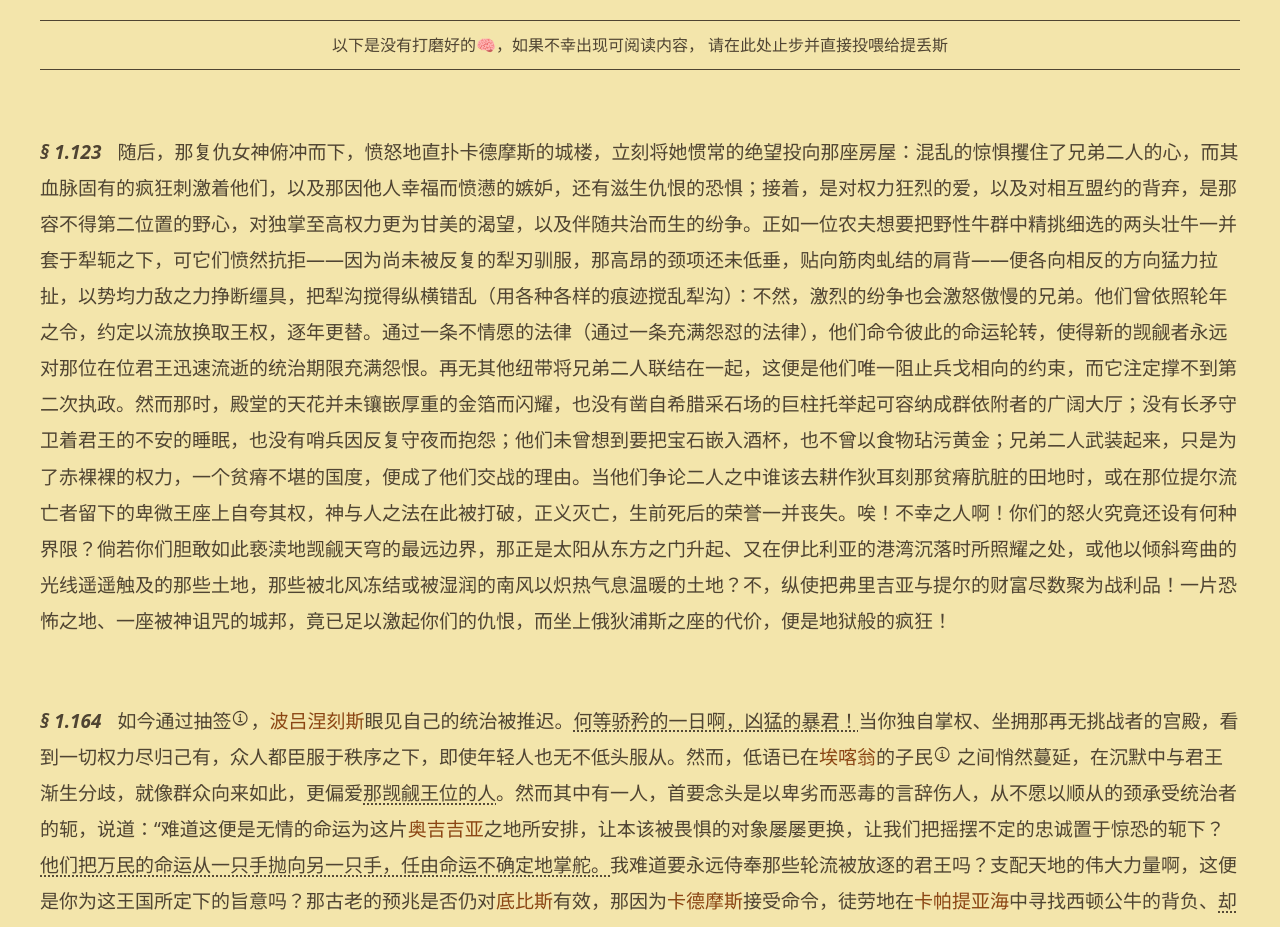
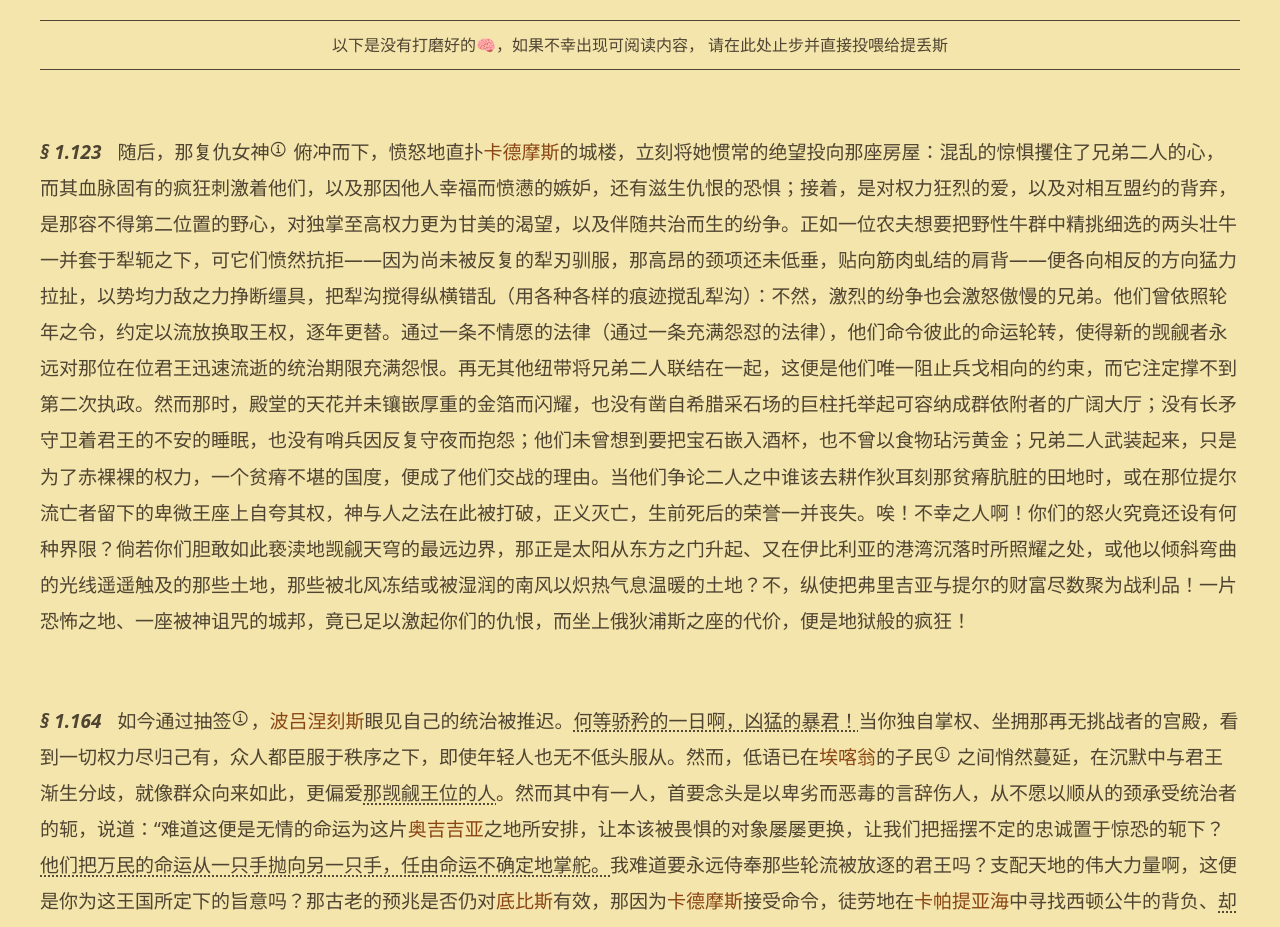
Before and after one commit to ThundeRayn/online-Reader, a React (Vite) app: page / in a window 1280 px wide. Shown: the part 2080-3007 px from the top of the page. Built offline with nearby package versions, Linux system fonts and the light colour scheme.

Commit message:
para1123 in progressing

```diff
--- a/src/Paragraphs/Para1123.tsx
+++ b/src/Paragraphs/Para1123.tsx
@@ -17,7 +17,7 @@ const Para1123 = () => {
         {/*<Citation></Citation>*/}
         {/*<Citation extranote="text"></Citation>*/}
 
-        随后，那复仇女神俯冲而下，愤怒地直扑卡德摩斯的城楼，立刻将她惯常的绝望投向那座房屋：混乱的惊惧攫住了兄弟二人的心，而其血脉固有的疯狂刺激着他们，以及那因他人幸福而愤懑的嫉妒，还有滋生仇恨的恐惧；接着，是对权力狂烈的爱，以及对相互盟约的背弃，是那容不得第二位置的野心，对独掌至高权力更为甘美的渴望，以及伴随共治而生的纷争。正如一位农夫想要把野性牛群中精挑细选的两头壮牛一并套于犁轭之下，可它们愤然抗拒——因为尚未被反复的犁刃驯服，那高昂的颈项还未低垂，贴向筋肉虬结的肩背——便各向相反的方向猛力拉扯，以势均力敌之力挣断缰具，把犁沟搅得纵横错乱（用各种各样的痕迹搅乱犁沟）：不然，激烈的纷争也会激怒傲慢的兄弟。他们曾依照轮年之令，约定以流放换取王权，逐年更替。通过一条不情愿的法律（通过一条充满怨怼的法律），他们命令彼此的命运轮转，使得新的觊觎者永远对那位在位君王迅速流逝的统治期限充满怨恨。再无其他纽带将兄弟二人联结在一起，这便是他们唯一阻止兵戈相向的约束，而它注定撑不到第二次执政。然而那时，殿堂的天花并未镶嵌厚重的金箔而闪耀，也没有凿自希腊采石场的巨柱托举起可容纳成群依附者的广阔大厅；没有长矛守卫着君王的不安的睡眠，也没有哨兵因反复守夜而抱怨；他们未曾想到要把宝石嵌入酒杯，也不曾以食物玷污黄金；兄弟二人武装起来，只是为了赤裸裸的权力，一个贫瘠不堪的国度，便成了他们交战的理由。当他们争论二人之中谁该去耕作狄耳刻那贫瘠肮脏的田地时，或在那位提尔流亡者留下的卑微王座上自夸其权，神与人之法在此被打破，正义灭亡，生前死后的荣誉一并丧失。唉！不幸之人啊！你们的怒火究竟还设有何种界限？倘若你们胆敢如此亵渎地觊觎天穹的最远边界，那正是太阳从东方之门升起、又在伊比利亚的港湾沉落时所照耀之处，或他以倾斜弯曲的光线遥遥触及的那些土地，那些被北风冻结或被湿润的南风以炽热气息温暖的土地？不，纵使把弗里吉亚与提尔的财富尽数聚为战利品！一片恐怖之地、一座被神诅咒的城邦，竟已足以激起你们的仇恨，而坐上俄狄浦斯之座的代价，便是地狱般的疯狂！
+        随后，那复仇女神<Elaboration note="Fury" text="厄里倪厄斯"/> 俯冲而下，愤怒地直扑<Citation>卡德摩斯</Citation>的城楼，立刻将她惯常的绝望投向那座房屋：混乱的惊惧攫住了兄弟二人的心，而其血脉固有的疯狂刺激着他们，以及那因他人幸福而愤懑的嫉妒，还有滋生仇恨的恐惧；接着，是对权力狂烈的爱，以及对相互盟约的背弃，是那容不得第二位置的野心，对独掌至高权力更为甘美的渴望，以及伴随共治而生的纷争。正如一位农夫想要把野性牛群中精挑细选的两头壮牛一并套于犁轭之下，可它们愤然抗拒——因为尚未被反复的犁刃驯服，那高昂的颈项还未低垂，贴向筋肉虬结的肩背——便各向相反的方向猛力拉扯，以势均力敌之力挣断缰具，把犁沟搅得纵横错乱（用各种各样的痕迹搅乱犁沟）：不然，激烈的纷争也会激怒傲慢的兄弟。他们曾依照轮年之令，约定以流放换取王权，逐年更替。通过一条不情愿的法律（通过一条充满怨怼的法律），他们命令彼此的命运轮转，使得新的觊觎者永远对那位在位君王迅速流逝的统治期限充满怨恨。再无其他纽带将兄弟二人联结在一起，这便是他们唯一阻止兵戈相向的约束，而它注定撑不到第二次执政。然而那时，殿堂的天花并未镶嵌厚重的金箔而闪耀，也没有凿自希腊采石场的巨柱托举起可容纳成群依附者的广阔大厅；没有长矛守卫着君王的不安的睡眠，也没有哨兵因反复守夜而抱怨；他们未曾想到要把宝石嵌入酒杯，也不曾以食物玷污黄金；兄弟二人武装起来，只是为了赤裸裸的权力，一个贫瘠不堪的国度，便成了他们交战的理由。当他们争论二人之中谁该去耕作狄耳刻那贫瘠肮脏的田地时，或在那位提尔流亡者留下的卑微王座上自夸其权，神与人之法在此被打破，正义灭亡，生前死后的荣誉一并丧失。唉！不幸之人啊！你们的怒火究竟还设有何种界限？倘若你们胆敢如此亵渎地觊觎天穹的最远边界，那正是太阳从东方之门升起、又在伊比利亚的港湾沉落时所照耀之处，或他以倾斜弯曲的光线遥遥触及的那些土地，那些被北风冻结或被湿润的南风以炽热气息温暖的土地？不，纵使把弗里吉亚与提尔的财富尽数聚为战利品！一片恐怖之地、一座被神诅咒的城邦，竟已足以激起你们的仇恨，而坐上俄狄浦斯之座的代价，便是地狱般的疯狂！
 
         &nbsp;
     </div>
```
